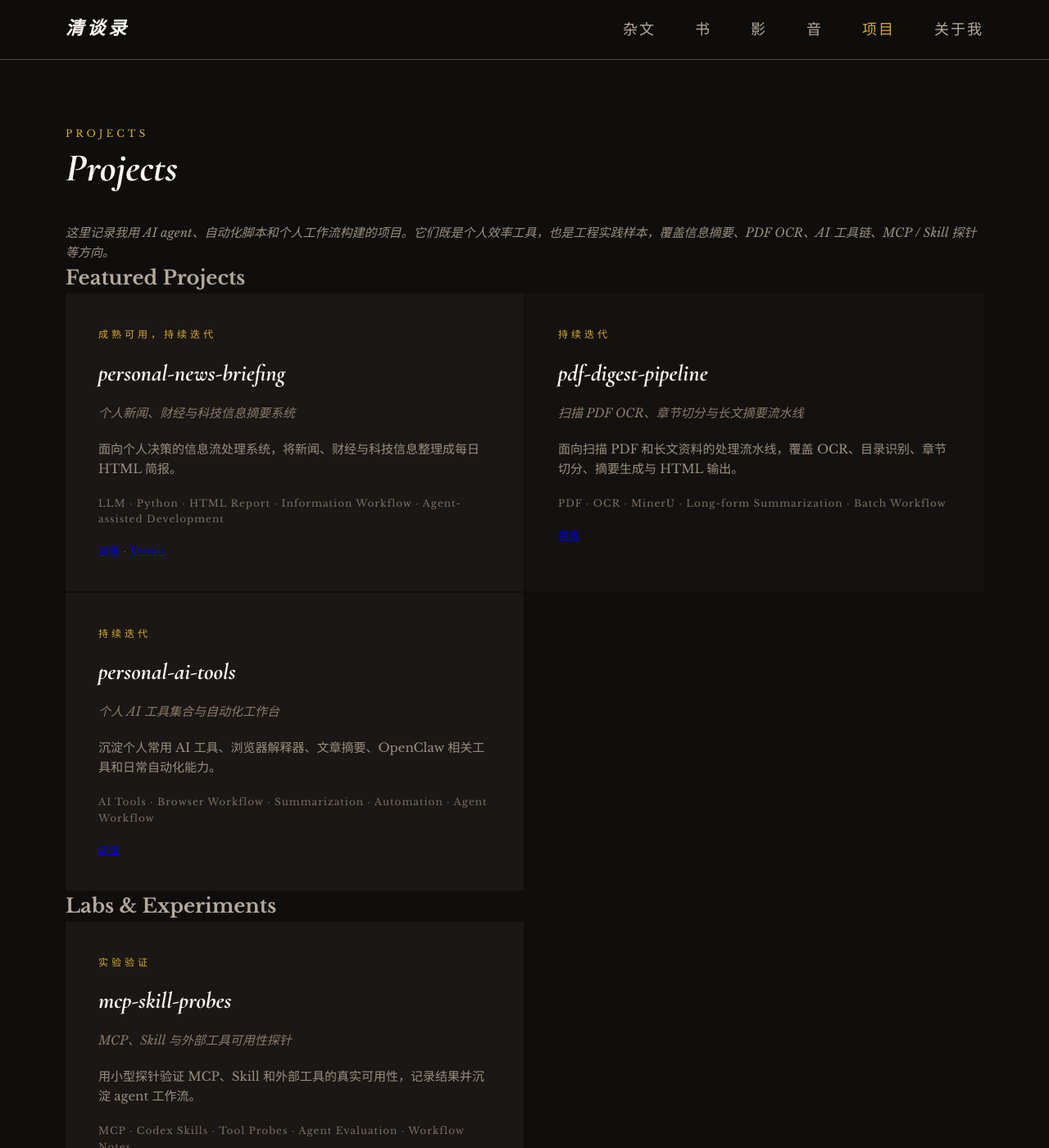
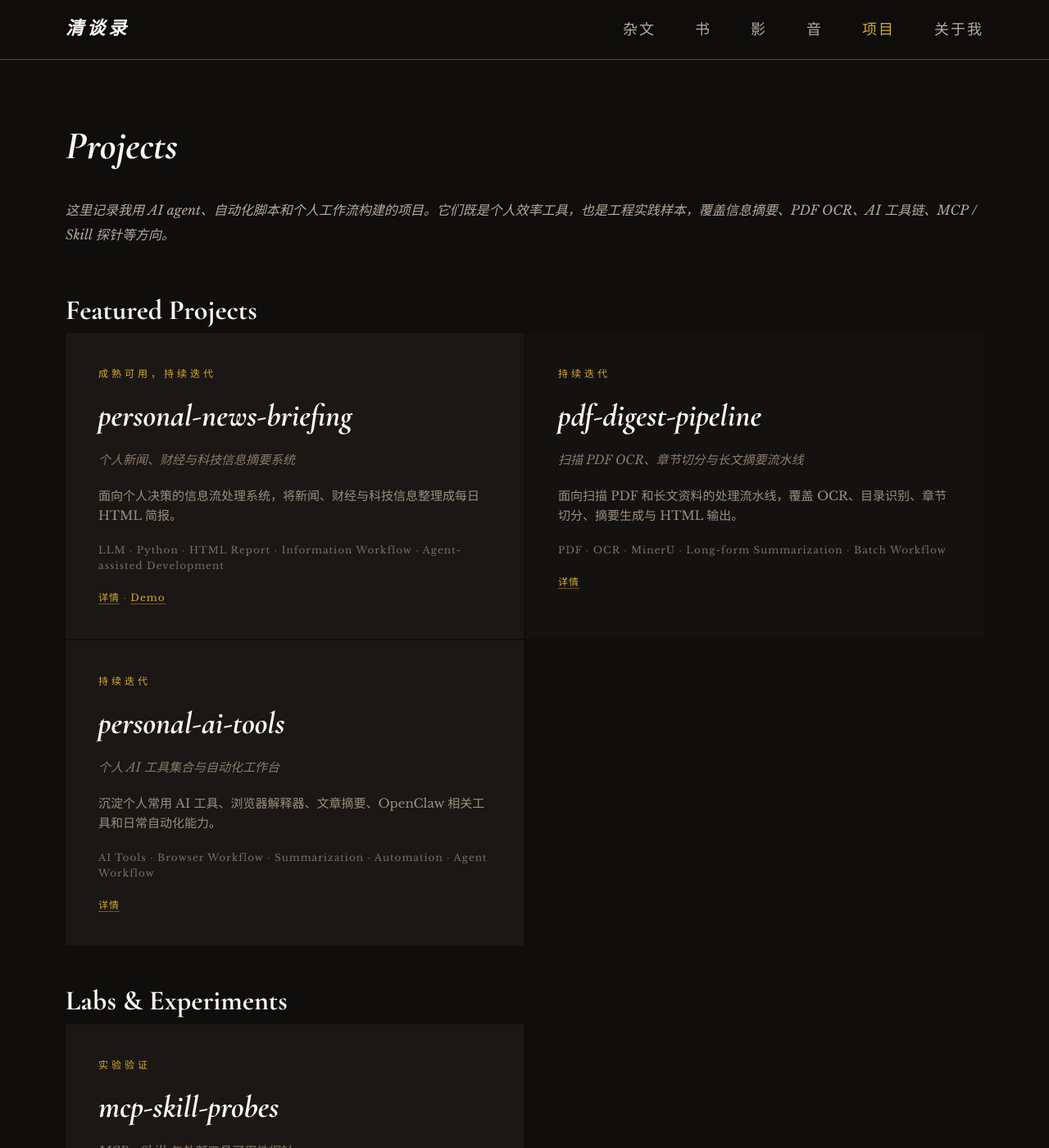
Before and after one commit to xyq414/xyq414.github.io, a Jekyll site: the page built from projects.md, in a window 1280 px wide and 1400 px high. Shown: the whole window at 82% size. Built offline with Jekyll 4.4.1, drawn with Linux system fonts in a browser that asks for light colours.

Commit message:
Refine projects page styling

```diff
--- a/_layouts/default.html
+++ b/_layouts/default.html
@@ -7,7 +7,7 @@
   <link rel="preconnect" href="https://fonts.googleapis.com">
   <link rel="preconnect" href="https://fonts.gstatic.com" crossorigin>
   <link href="https://fonts.googleapis.com/css2?family=Cormorant+Garamond:ital,wght@0,400;0,700;1,400;1,700&family=Libre+Baskerville:ital,wght@0,400;0,700;1,400&display=swap" rel="stylesheet">
-  <link rel="stylesheet" href="{{ '/assets/css/style.css?v=20260622' | relative_url }}">
+  <link rel="stylesheet" href="{{ '/assets/css/style.css?v=20260709' | relative_url }}">
 </head>
 <body>
 
--- a/assets/css/style.css
+++ b/assets/css/style.css
@@ -501,6 +501,56 @@ body {
   color: var(--text-dark);
 }
 
+/* ── Projects Portfolio ── */
+.projects-header {
+  padding-bottom: 20px;
+}
+
+.projects-header .page-header-title {
+  margin-bottom: 36px;
+}
+
+.projects-intro {
+  max-width: 1280px;
+  font-size: 16px;
+  line-height: 30px;
+  color: var(--text-body);
+  font-style: italic;
+}
+
+.projects-content {
+  padding-top: 0;
+}
+
+.project-section-title {
+  margin: 18px 0 8px;
+  font-family: var(--font-heading);
+  font-size: 34px;
+  line-height: 1.15;
+  color: var(--text-headline);
+}
+
+.projects-list {
+  margin-bottom: 48px;
+}
+
+.project-card-title {
+  font-size: 38px;
+  line-height: 44px;
+}
+
+.project-card-actions a {
+  color: var(--accent-gold);
+  text-decoration: none;
+  border-bottom: 1px solid rgba(var(--accent-gold-rgb), 0.45);
+  transition: color 0.3s ease, border-color 0.3s ease, opacity 0.3s ease;
+}
+
+.project-card-actions a:hover {
+  color: var(--text-headline);
+  border-color: var(--text-headline);
+  opacity: 0.85;
+}
 /* ── Book List (Douban-style) ── */
 .book-list-header {
   display: flex;
@@ -1112,6 +1162,10 @@ body {
   .category-grid { grid-template-columns: 1fr; }
   .review-card { padding: 28px 24px; }
   .review-card-title { font-size: 24px; line-height: 30px; }
+  .project-card-title { font-size: 30px; line-height: 36px; }
+  .projects-header .page-header-title { margin-bottom: 24px; }
+  .projects-intro { font-size: 15px; line-height: 26px; }
+  .project-section-title { font-size: 28px; margin-top: 10px; }
 
   .post-page { padding: 48px 20px; }
   .post-title { font-size: 32px; }
--- a/projects.md
+++ b/projects.md
@@ -4,29 +4,27 @@ title: Projects
 category: 项目
 permalink: /projects/
 ---
-<section class="page-header">
-  <p class="page-header-label">PROJECTS</p>
+<section class="page-header projects-header">
   <h1 class="page-header-title">Projects</h1>
+  <p class="projects-intro">这里记录我用 AI agent、自动化脚本和个人工作流构建的项目。它们既是个人效率工具，也是工程实践样本，覆盖信息摘要、PDF OCR、AI 工具链、MCP / Skill 探针等方向。</p>
 </section>
 
-<section class="page-content">
-  <p class="book-list-stats">这里记录我用 AI agent、自动化脚本和个人工作流构建的项目。它们既是个人效率工具，也是工程实践样本，覆盖信息摘要、PDF OCR、AI 工具链、MCP / Skill 探针等方向。</p>
-
+<section class="page-content projects-content">
   {% assign sorted_projects = site.projects | sort: 'order' %}
 
-  <h2>Featured Projects</h2>
-  <div class="posts-list">
+  <h2 class="project-section-title">Featured Projects</h2>
+  <div class="posts-list projects-list">
     {% for project in sorted_projects %}
       {% if project.featured %}
-      <article class="review-card">
+      <article class="review-card project-card">
         <p class="review-card-category">{{ project.status_label }}</p>
-        <h3 class="review-card-title"><a href="{{ project.url | relative_url }}">{{ project.title }}</a></h3>
+        <h3 class="review-card-title project-card-title"><a href="{{ project.url | relative_url }}">{{ project.title }}</a></h3>
         <p class="review-card-subtitle">{{ project.subtitle }}</p>
         <p class="review-card-excerpt">{{ project.summary }}</p>
         {% if project.tags %}
         <p class="review-card-meta">{{ project.tags | join: ' · ' }}</p>
         {% endif %}
-        <p class="review-card-meta">
+        <p class="review-card-meta project-card-actions">
           <a href="{{ project.url | relative_url }}">详情</a>
           {% if project.demo_url %} · <a href="{{ project.demo_url | relative_url }}">Demo</a>{% endif %}
           {% if project.repo_url %} · <a href="{{ project.repo_url }}">GitHub</a>{% endif %}
@@ -36,19 +34,19 @@ permalink: /projects/
     {% endfor %}
   </div>
 
-  <h2>Labs & Experiments</h2>
-  <div class="posts-list">
+  <h2 class="project-section-title">Labs & Experiments</h2>
+  <div class="posts-list projects-list">
     {% for project in sorted_projects %}
       {% unless project.featured %}
-      <article class="review-card">
+      <article class="review-card project-card">
         <p class="review-card-category">{{ project.status_label }}</p>
-        <h3 class="review-card-title"><a href="{{ project.url | relative_url }}">{{ project.title }}</a></h3>
+        <h3 class="review-card-title project-card-title"><a href="{{ project.url | relative_url }}">{{ project.title }}</a></h3>
         <p class="review-card-subtitle">{{ project.subtitle }}</p>
         <p class="review-card-excerpt">{{ project.summary }}</p>
         {% if project.tags %}
         <p class="review-card-meta">{{ project.tags | join: ' · ' }}</p>
         {% endif %}
-        <p class="review-card-meta"><a href="{{ project.url | relative_url }}">详情</a></p>
+        <p class="review-card-meta project-card-actions"><a href="{{ project.url | relative_url }}">详情</a></p>
       </article>
       {% endunless %}
     {% endfor %}
```
